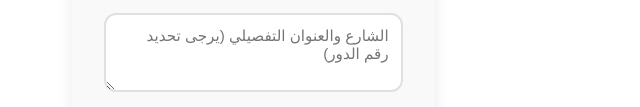
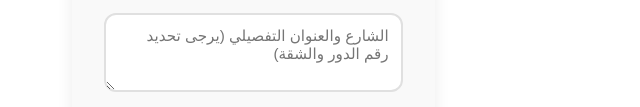
Before and after one commit to Tarekys99/wempy-f, a plain HTML site: page cart.html in a window 1280 px wide. Shown: the part 657-764 px from the top of the page, 0-640 px from the left. Drawn offline with Linux system fonts and the light colour scheme; no server answers.

Commit message:
Update cart.html, determine the apartment/floor number

```diff
--- a/cart.html
+++ b/cart.html
@@ -466,7 +466,7 @@
           </div>
           <input id="cust-phone2" placeholder="هاتف إضافي (اختياري)" />
           <input id="cust-building" placeholder="رقم المبنى/العمارة" />
-          <textarea id="cust-address" placeholder="الشارع والعنوان التفصيلي (يرجى تحديد رقم الدور)" rows="3"
+          <textarea id="cust-address" placeholder="الشارع والعنوان التفصيلي (يرجى تحديد رقم الدور والشقة)" rows="3"
             required></textarea>
           <textarea id="cust-notes" placeholder="ملاحظات على الاوردر (اختياري)" rows="4"></textarea>
 
```
